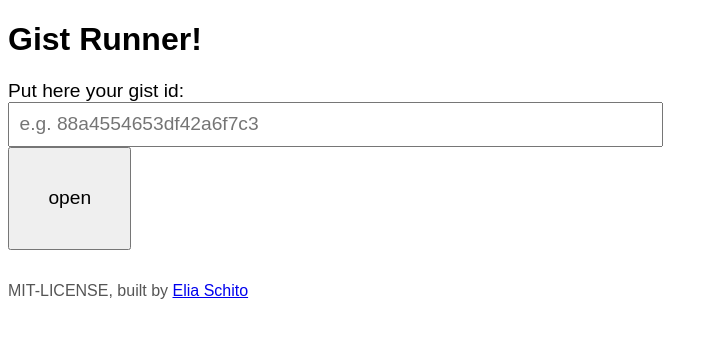
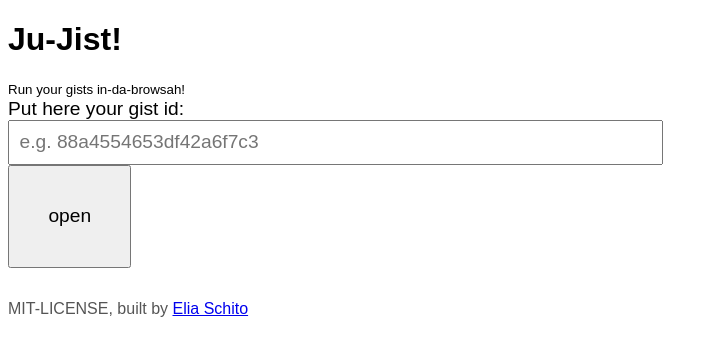
Before and after one commit to mikamai/ju-jist, a plain HTML site: page index.html in a window 1280 px wide. Shown: the whole page, without its empty margins (0-718 px from the left). Drawn offline with Linux system fonts and the light colour scheme.

Commit message:
“gist-runner” was taken on heroku

```diff
--- a/index.html
+++ b/index.html
@@ -9,7 +9,10 @@
   </style>
 </head>
 <body>
-<header><h1>Gist Runner!</h1></header>
+<header>
+  <h1>Ju-Jist!</h1>
+  <small>Run your gists in-da-browsah!</small>
+</header>
 
 <form>
   <label for="gist_id">Put here your gist id:</label>
```
